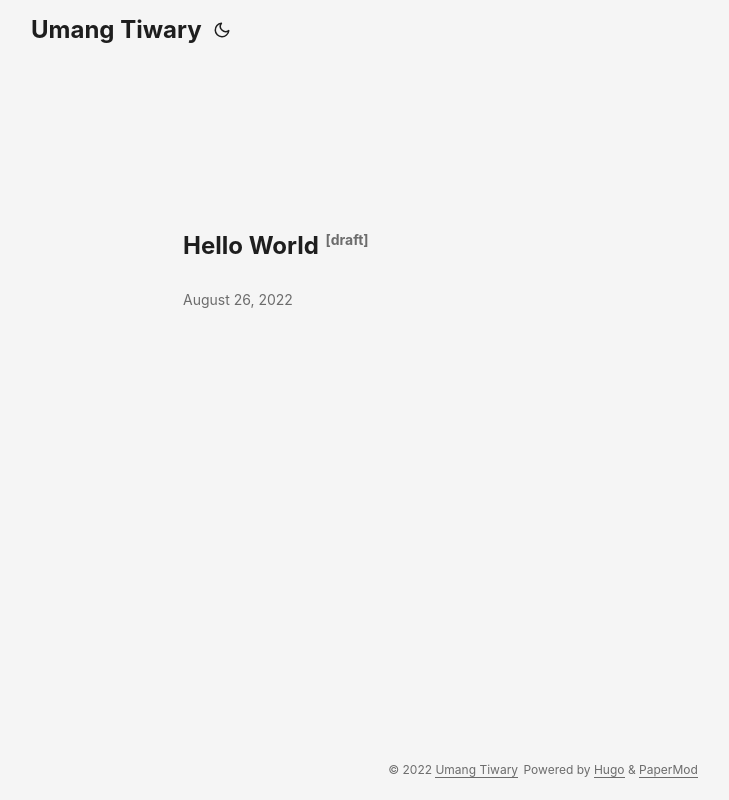
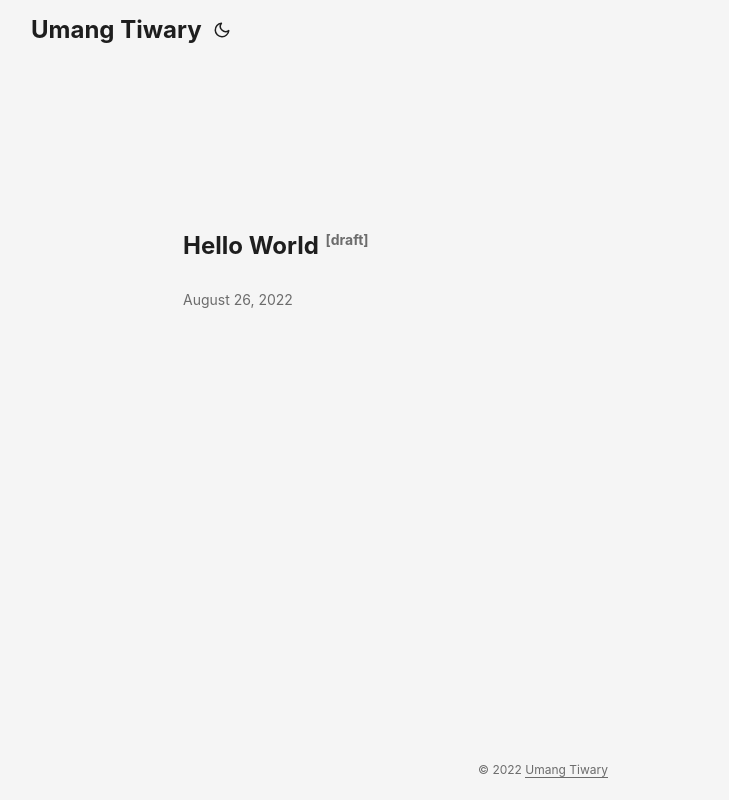
Before and after one commit to umangty/umangty.github.io, a plain HTML site: page index.html in a window 1280 px wide. Shown: the whole page, without its empty margins (97-826 px from the left). Drawn offline with Linux system fonts and the light colour scheme.

Commit message:
remove branding from footer

```diff
--- a/index.html
+++ b/index.html
@@ -140,11 +140,6 @@
 
 <footer class="footer">
     <span>&copy; 2022 <a href="http://wwhite13.com/">Umang Tiwary</a></span>
-    <span>
-        Powered by
-        <a href="https://gohugo.io/" rel="noopener noreferrer" target="_blank">Hugo</a> &
-        <a href="https://github.com/adityatelange/hugo-PaperMod/" rel="noopener" target="_blank">PaperMod</a>
-    </span>
 </footer>
 <a href="#top" aria-label="go to top" title="Go to Top (Alt + G)" class="top-link" id="top-link" accesskey="g">
     <svg xmlns="http://www.w3.org/2000/svg" viewBox="0 0 12 6" fill="currentColor">
```
Also changed, not shown: 404.html (+0 -5 lines), categories/index.html (+0 -5 lines), posts/hello-world/index.html (+0 -5 lines), posts/index.html (+0 -5 lines), tags/index.html (+0 -5 lines).
